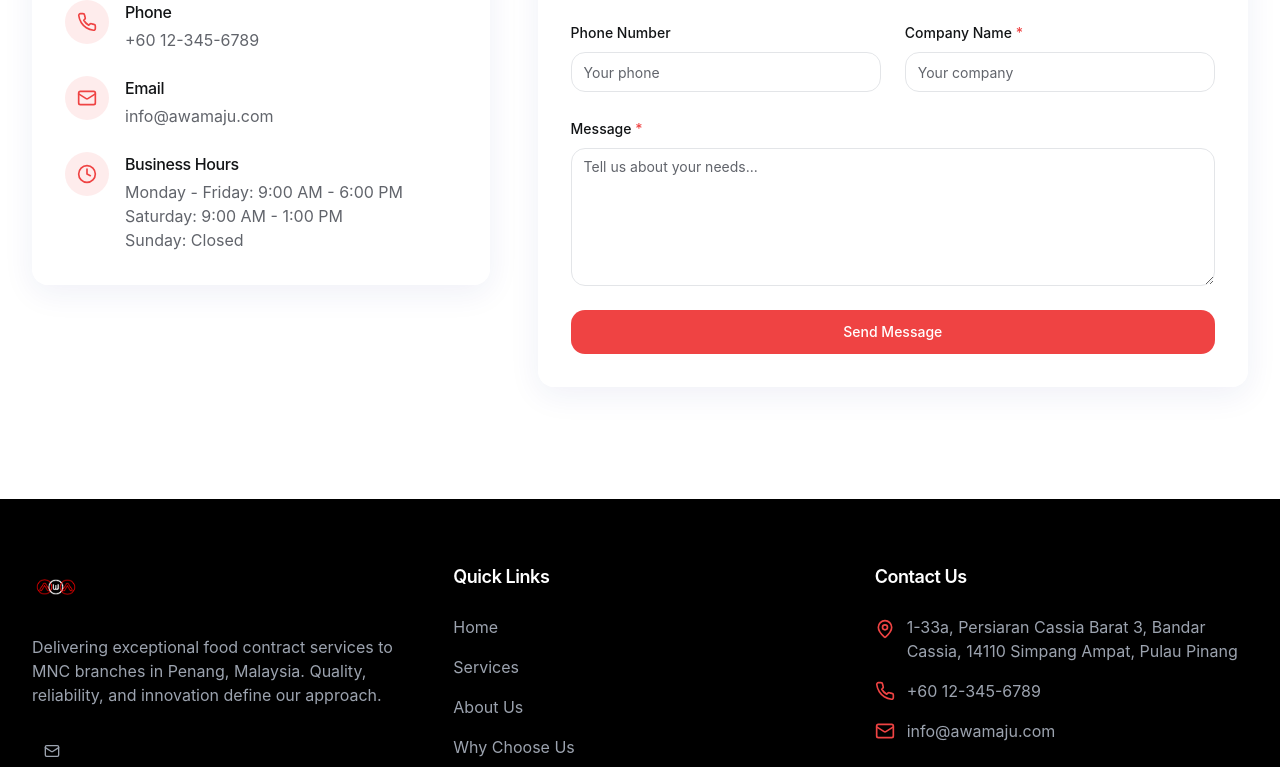
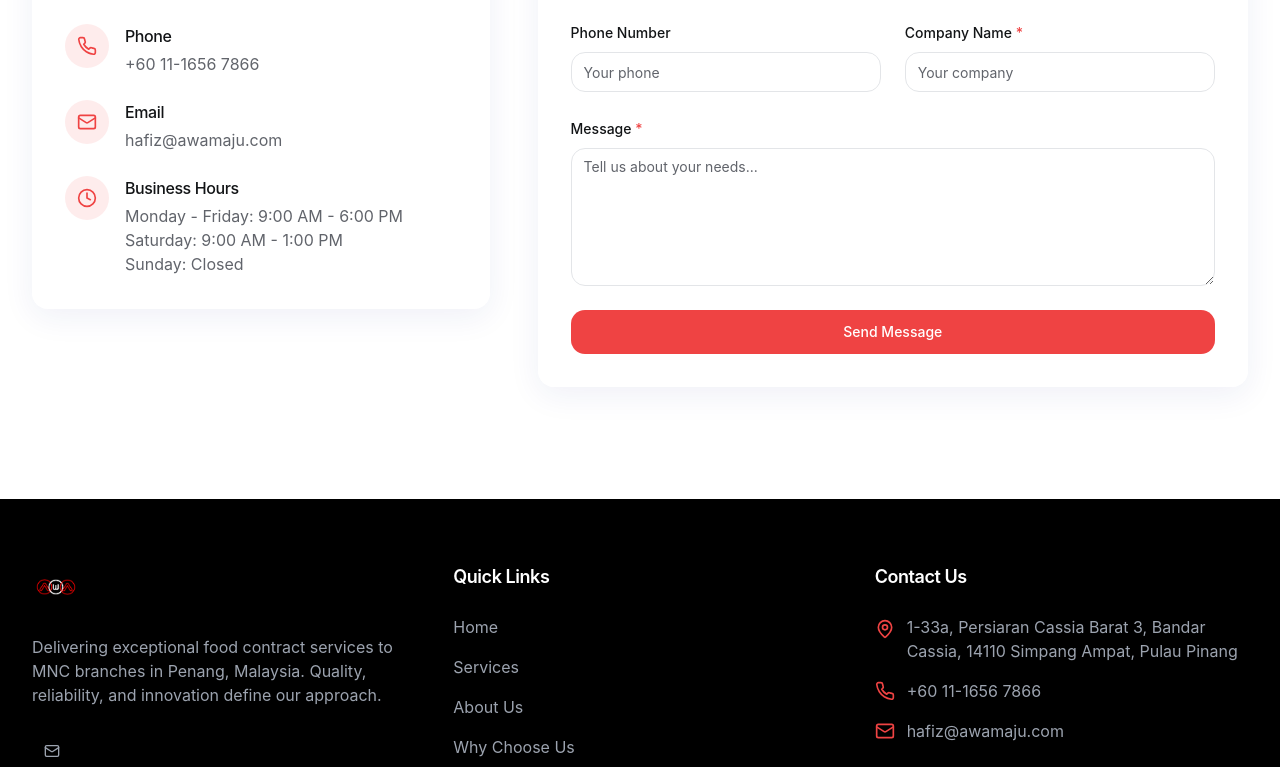
Before and after one commit to satiyaganes06/awa-maju-webshowcase, a React (Vite) app: page / in a window 1280 px wide. Shown: the part 10713-11480 px from the top of the page. Built offline with nearby package versions, Linux system fonts and the light colour scheme.

Commit message:
updated contact details

```diff
--- a/src/components/layout/Footer.tsx
+++ b/src/components/layout/Footer.tsx
@@ -74,11 +74,11 @@ const Footer = () => {
               </li>
               <li className="flex items-center space-x-3">
                 <Phone size={20} className="text-primary flex-shrink-0" />
-                <span className="text-gray-400">+60 12-345-6789</span>
+                <span className="text-gray-400">+60 11-1656 7866</span>
               </li>
               <li className="flex items-center space-x-3">
                 <Mail size={20} className="text-primary flex-shrink-0" />
-                <span className="text-gray-400">info@awamaju.com</span>
+                <span className="text-gray-400">hafiz@awamaju.com</span>
               </li>
             </ul>
           </div>
--- a/src/components/sections/Contact.tsx
+++ b/src/components/sections/Contact.tsx
@@ -92,7 +92,7 @@ const Contact = () => {
                   <div>
                     <h4 className="font-medium mb-1">Location</h4>
                     <p className="text-muted-foreground">
-                      Batu Maung, Penang, Malaysia
+                      1-33a, Persiaran Cassia Barat 3, Bandar Cassia, 14110 Simpang Ampat, Pulau Pinang
                     </p>
                   </div>
                 </div>
@@ -103,7 +103,7 @@ const Contact = () => {
                   </div>
                   <div>
                     <h4 className="font-medium mb-1">Phone</h4>
-                    <p className="text-muted-foreground">+60 12-345-6789</p>
+                    <p className="text-muted-foreground">+60 11-1656 7866</p>
                   </div>
                 </div>
 
@@ -113,7 +113,7 @@ const Contact = () => {
                   </div>
                   <div>
                     <h4 className="font-medium mb-1">Email</h4>
-                    <p className="text-muted-foreground">info@awamaju.com</p>
+                    <p className="text-muted-foreground">hafiz@awamaju.com</p>
                   </div>
                 </div>
 
```
